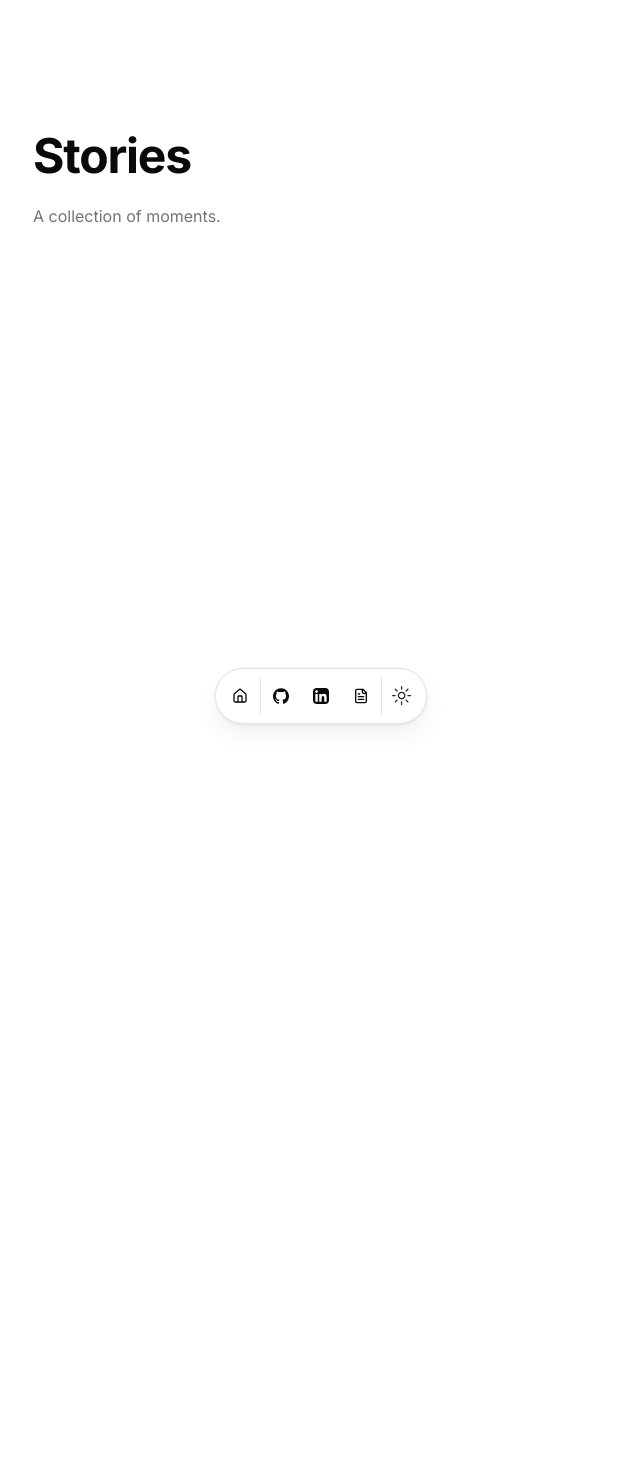
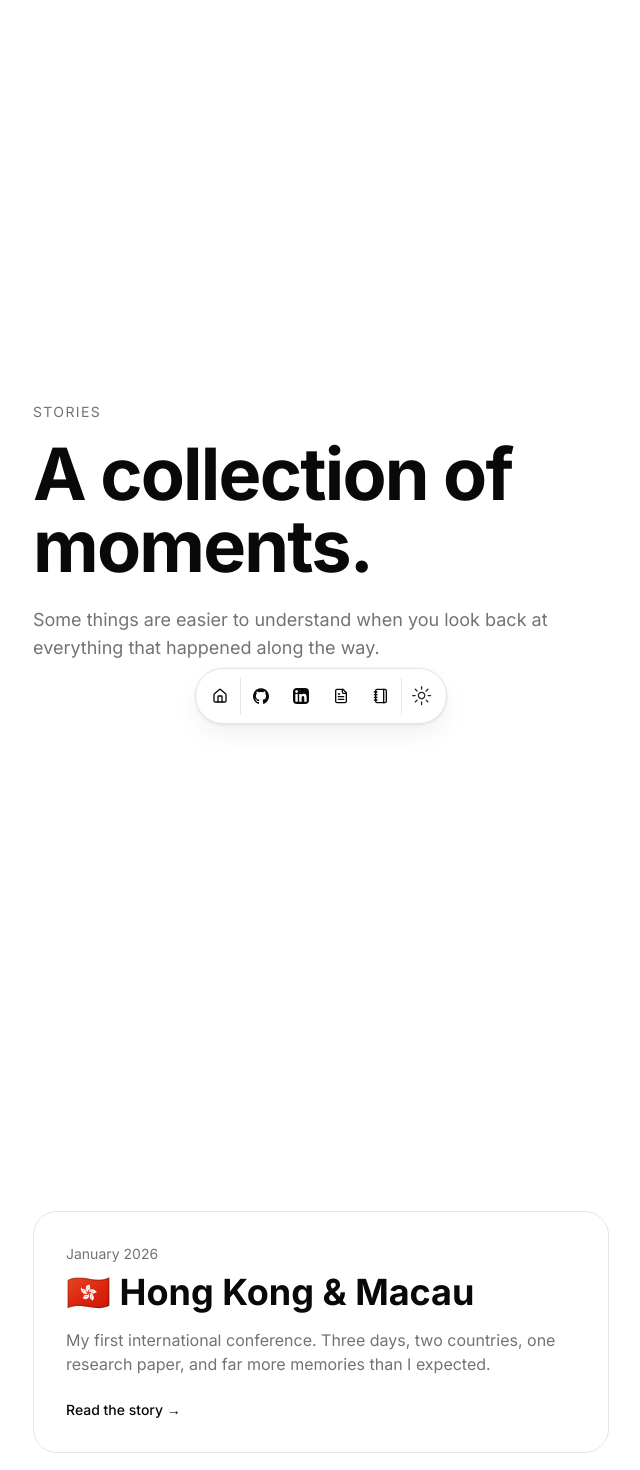
Before and after one commit to K-R-DRUVA/Personal-P0rtFol1o, a Next.js app: page /stories in a window 1280 px wide. Shown: the part 60-1530 px from the top of the page, without its empty margins (319-959 px from the left). Before the commit the page ends 800 px from the top, so only its background shows below. Built offline with nearby package versions, Linux system fonts and the light colour scheme; no server answers.

Commit message:
Feat(Arch):Added a Stories Page

```diff
--- a/src/app/stories/page.tsx
+++ b/src/app/stories/page.tsx
@@ -1,13 +1,61 @@
+import Link from "next/link";
+
 export default function StoriesPage() {
   return (
-    <main className="mx-auto w-full max-w-5xl px-6 py-24">
-      <h1 className="text-5xl font-bold tracking-tight">
-        Stories
-      </h1>
+    <main className="mx-auto w-full max-w-4xl px-6 py-24">
 
-      <p className="mt-6 text-muted-foreground">
-        A collection of moments.
-      </p>
+      {/* INTRO */}
+      <section className="min-h-screen flex items-center">
+        <div>
+          <p className="text-sm uppercase tracking-widest text-muted-foreground">
+            Stories
+          </p>
+
+          <h1 className="mt-4 text-5xl font-bold tracking-tight sm:text-7xl">
+            A collection of moments.
+          </h1>
+
+          <p className="mt-6 max-w-xl text-lg text-muted-foreground">
+            Some things are easier to understand when you look back at
+            everything that happened along the way.
+          </p>
+        </div>
+      </section>
+
+      {/* HONG KONG */}
+      <section className="min-h-screen flex items-center">
+        <Link
+          href="/stories/Travel/Hong-Kong"
+          className="group block w-full"
+        >
+          <div className="rounded-3xl border bg-background/70 p-8 backdrop-blur-md transition-all duration-300 group-hover:-translate-y-1 group-hover:shadow-lg">
+            <p className="text-sm text-muted-foreground">
+              January 2026
+            </p>
+
+            <h2 className="mt-2 text-4xl font-bold">
+              🇭🇰 Hong Kong & Macau
+            </h2>
+
+            <p className="mt-4 max-w-2xl text-muted-foreground">
+              My first international conference. Three days, two countries,
+              one research paper, and far more memories than I expected.
+            </p>
+
+            <p className="mt-6 text-sm font-medium">
+              Read the story →
+            </p>
+          </div>
+        </Link>
+      </section>
+
+      {/* MORE TO COME */}
+      <section className="min-h-[60vh] flex items-center justify-center">
+        <p className="text-center text-xl text-muted-foreground">
+          More stories are waiting to be written...
+        </p>
+      </section>
+
     </main>
   );
 }
--- a/src/components/icons.tsx
+++ b/src/components/icons.tsx
@@ -1,4 +1,4 @@
-import { GlobeIcon, MailIcon, FileTextIcon } from "lucide-react";
+import { GlobeIcon, MailIcon, FileTextIcon, BookOpenIcon } from "lucide-react";
 
 export type IconProps = React.HTMLAttributes<SVGElement>;
 
@@ -6,6 +6,7 @@ export const Icons = {
   globe: (props: IconProps) => <GlobeIcon {...props} />,
   email: (props: IconProps) => <MailIcon {...props} />,
   resume: (props: IconProps) => <FileTextIcon {...props} />,
+  stories: (props: IconProps) => <BookOpenIcon {...props} />,
   linkedin: (props: IconProps) => (
     <svg viewBox="0 0 24 24" xmlns="http://www.w3.org/2000/svg" {...props}>
       <title>LinkedIn</title>
--- a/src/components/navbar.tsx
+++ b/src/components/navbar.tsx
@@ -10,6 +10,7 @@ import {
 import { DATA } from "@/data/resume";
 import { cn } from "@/lib/utils";
 import Link from "next/link";
+import { NotebookIcon } from "lucide-react";
 
 export default function Navbar() {
   return (
@@ -60,6 +61,24 @@ export default function Navbar() {
               </Tooltip>
             </DockIcon>
           ))}
+        <DockIcon>
+          <Tooltip>
+            <TooltipTrigger asChild>
+              <Link
+                href="/stories"
+                className={cn(
+                  buttonVariants({ variant: "ghost", size: "icon" }),
+                  "size-12"
+                )}
+              >
+                <NotebookIcon className="size-4" />
+              </Link>
+            </TooltipTrigger>
+            <TooltipContent>
+              <p>Stories</p>
+            </TooltipContent>
+          </Tooltip>
+        </DockIcon>
         <Separator orientation="vertical" className="h-full py-2" />
         <DockIcon>
           <Tooltip>
--- a/src/data/resume.tsx
+++ b/src/data/resume.tsx
@@ -1,5 +1,5 @@
 import { Icons } from "@/components/icons";
-import { HomeIcon, NotebookIcon } from "lucide-react";
+import { HomeIcon } from "lucide-react";
 
 export const DATA = {
   name: "DRUVA",
```
